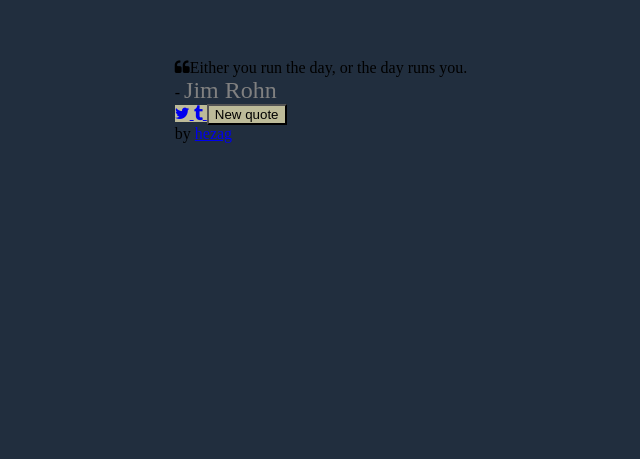
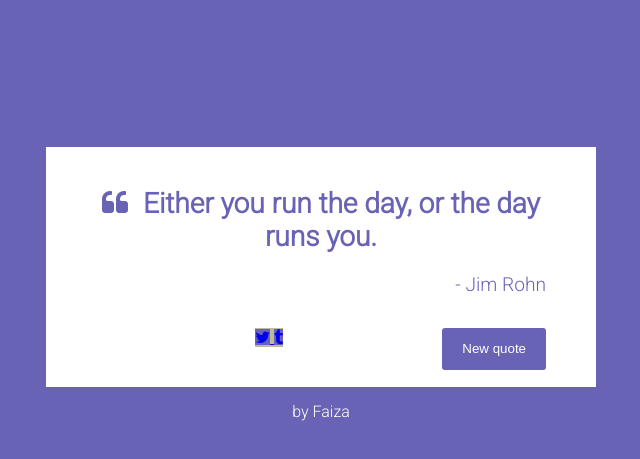
Before and after one commit to faiza203/Quotes-Website, a plain HTML site: page index.html in a window 1280 px wide. Shown: the part 101-560 px from the top of the page, without its empty margins (319-959 px from the left). Drawn offline with Linux system fonts and the light colour scheme; no server answers.

Commit message:
Update Script

```diff
--- a/index.html
+++ b/index.html
@@ -15,19 +15,24 @@
       rel="stylesheet"
       href="https://cdnjs.cloudflare.com/ajax/libs/font-awesome/4.7.0/css/font-awesome.min.css"
     />
+    <link rel="preconnect" href="https://fonts.gstatic.com" />
+    <link
+      href="https://fonts.googleapis.com/css2?family=Roboto:wght@300&display=swap"
+      rel="stylesheet"
+    />
     <title>Quotes</title>
   </head>
 
   <body>
     <div id="wrapper">
       <div id="quote-box">
-        <div class="quote-text" style="opacity: 1">
-          <i class="fa fa-quote-left"> </i
-          ><span id="text">Either you run the day, or the day runs you.</span>
+        <div class="quote-text">
+          <span id="text">
+            <i class="fa fa-quote-left"> </i>Either you run the day, or the day
+            runs you.</span
+          >
         </div>
-        <div class="quote-author" style="opacity: 1">
-          - <span id="author">Jim Rohn</span>
-        </div>
+        <div class="quote-author">- <span id="author">Jim Rohn</span></div>
         <div class="buttons">
           <a
             class="button"
@@ -58,7 +63,9 @@
           </button>
         </div>
       </div>
-      <div class="footer">by <a href="https://codepen.io/hezag/">hezag</a></div>
+      <div class="footer">
+        by <a href="https://faiza235.herokuapp.com/">Faiza</a>
+      </div>
     </div>
   </body>
   <script src="script.js "></script>
--- a/script.js
+++ b/script.js
@@ -1,6 +1,11 @@
+const body = document.querySelector("body");
 const quote = document.getElementById("text");
 const author = document.getElementById("author");
+const quoteAuthor = document.querySelector(".quote-author");
 const newQuoteBtn = document.getElementById("new-quote");
+const icons = document.querySelector(".fa");
+const tweet = document.querySelector(".fa-twitter");
+const tamblur = document.querySelector(".fa-tumblr");
 
 let realData = "";
 let quoteData = "";
@@ -13,8 +18,9 @@ const tweetNow = () => {
 const getNewQuotes = () => {
   const rNum = Math.floor(Math.random() * realData.length);
   quoteData = realData[rNum];
-  quote.innerText = quoteData.text;
+  quote.innerHTML = `          <i class="fa fa-quote-left"> </i>${quoteData.text}`;
   author.innerText = quoteData.author ? "&" + quoteData.author : "UnKnown";
+  changeColor();
 };
 
 const getQuotes = async () => {
@@ -31,3 +37,17 @@ const getQuotes = async () => {
 newQuoteBtn.addEventListener("click", getNewQuotes);
 
 getQuotes();
+
+const changeColor = () => {
+  const getRanColor = () => Math.floor(Math.random() * 255);
+  const color = `rgb(${getRanColor()} , ${getRanColor()} , ${getRanColor()})`;
+  body.style.backgroundColor = color;
+  quote.style.color = color;
+  quoteAuthor.style.color = color;
+  newQuoteBtn.style.backgroundColor = color;
+  icons.style.color = color;
+  tweet.style.backgroundColor = color;
+  tamblur.style.backgroundColor = color;
+};
+
+changeColor();
--- a/style.css
+++ b/style.css
@@ -1,62 +1,58 @@
 body {
-  background-color: #212e3e;
+  margin: 0;
+  padding: 0;
   display: flex;
   align-items: center;
   justify-content: center;
-  height: 100%;
-  padding: 10em 0;
-  margin: 0;
+  min-height: 100vh;
+  text-align: center;
+  font-family: "Roboto", sans-serif;
 }
 
-#card {
-  background-color: #4b9cfe;
-  padding: 2em 3em 5px 3em;
-  border-radius: 5px;
-  width: 20em;
+#quote-box {
+  background-color: #fff;
+  height: auto;
+  width: 450px;
+  padding: 40px 50px;
 }
 
-#quotes {
-  background-color: #ffffff;
-  border-radius: 5px;
-  box-shadow: 0 0.2rem 3rem darkgray;
-  padding: 0 2em 1em 2em;
+.quote-text {
+  font-size: 1.75em;
+  font-weight: 600;
 }
 
-#quotes div {
-  display: flex;
-  flex-direction: row;
+.quote-text .fa {
+  margin-right: 15px;
 }
 
-#quotes div img {
-  margin: 0;
-  padding: 0;
-  height: 2em;
-  margin-right: -30px;
+.quote-author {
+  font-weight: 200;
+  font-size: 1.2em;
+  padding-top: 20px;
+  text-align: right;
 }
 
-#quote {
-  color: cadetblue;
-  font-style: italic;
-  line-height: 1.5em;
-  font-size: 1em;
-  margin: 1em 3px 1em 0;
+.buttons {
+  padding-top: 2em;
 }
 
-#author {
-  color: gray;
-  text-align: right;
-  font-size: 1.5em;
-  margin: 5px 0 0 0;
+#new-quote {
+  float: right;
+  border: none;
+  color: #fff;
+  border-radius: 3px;
+  padding: 1em 1.5em;
 }
 
-#newQuote {
-  color: #ffffff;
-  background-color: #599ef1;
-  width: 30%;
-  height: 2.5em;
-  text-align: right;
-  border: none;
-  border-radius: 1px;
-  margin: 10px 0 0 272px;
-  text-decoration: underline;
+.footer {
+  width: 450px;
+  margin: 15px auto 30px auto;
+  /* font-size: 0.8em; */
+  color: #fff;
 }
+
+.footer a {
+  color: #fff;
+  text-decoration: none;
+  font-weight: 500;
+}
```
